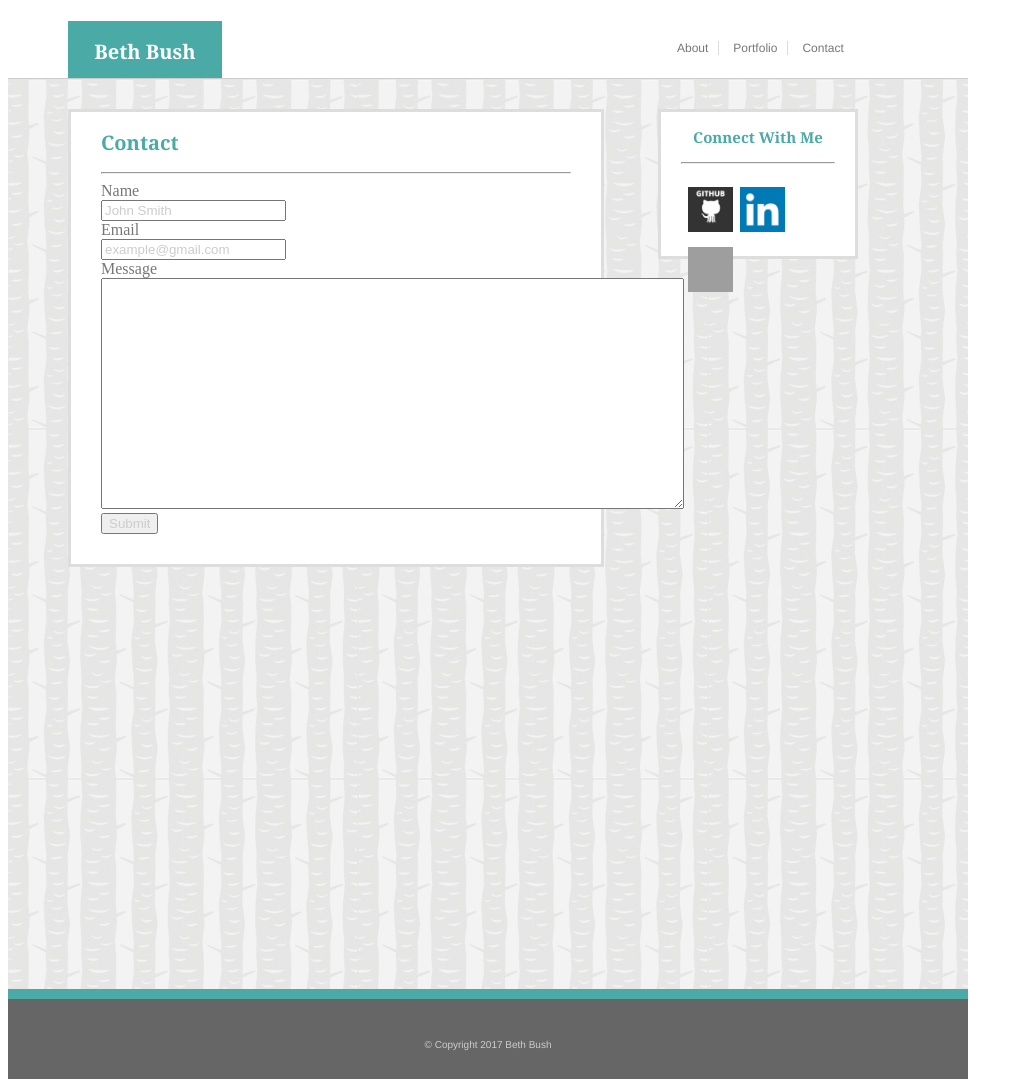
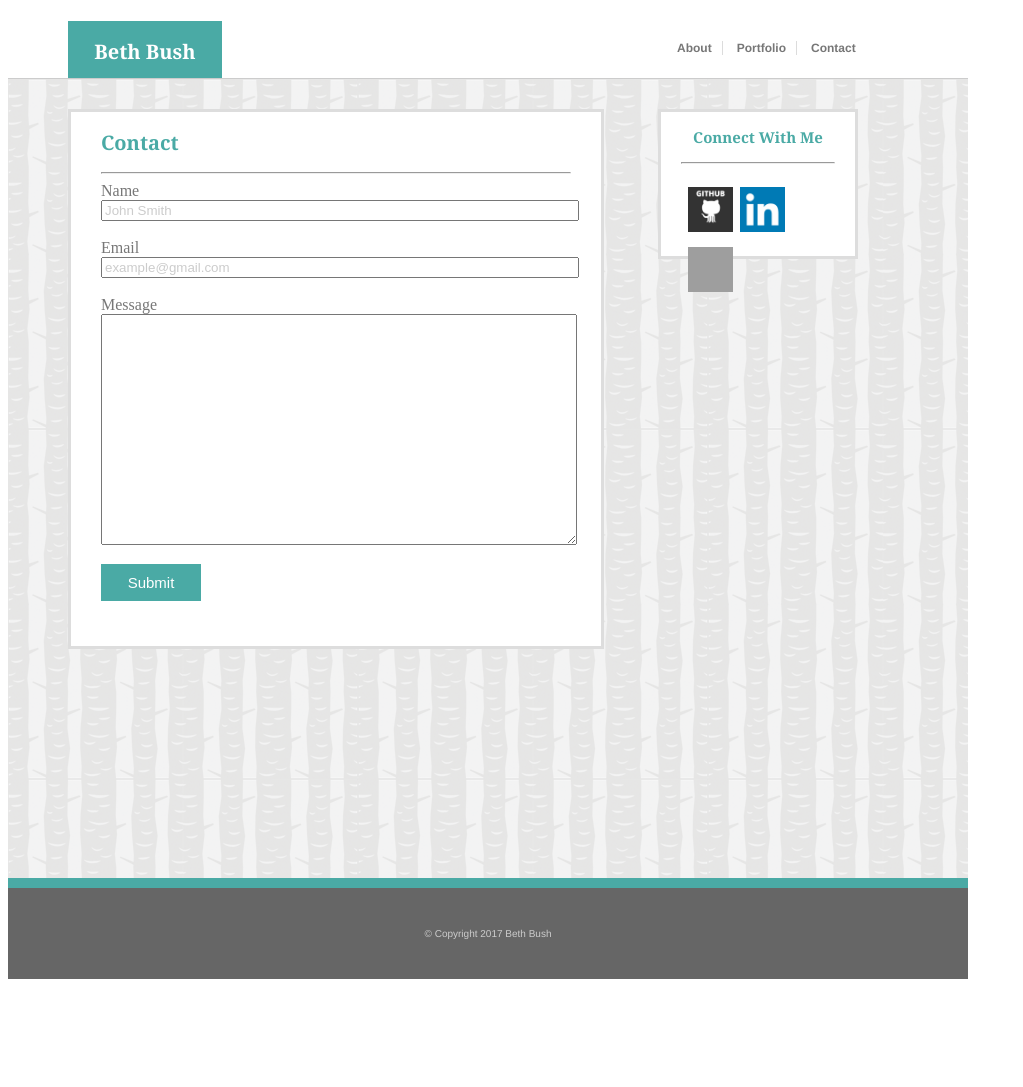
Before and after one commit to bethlbush/Basic-Portfolio, a PHP site: page /contact.html in a window 1280 px wide. Shown: the whole page, without its empty margins (0-1023 px from the left). After the commit the page ends 979 px from the top, so only its background shows below. Run offline with PHP 8.4, Linux system fonts and the light colour scheme; grey boxes are pictures that could not be loaded.

Commit message:
almost almost done

```diff
--- a/assets/css/style.css
+++ b/assets/css/style.css
@@ -83,7 +126,10 @@
 		padding-right: 10px;
 		padding-left: 10px;
 		border-right: 1px solid #dcdcdc;
-	}
+		color: #dcdcdc;
+		font-weight: bold;
+		}
+
 
 	li:last-child {
     	border-right: none;
@@ -111,14 +157,31 @@
 		color: #777777;
 		}
 
-	input{
+	input {
 		color: #cccccc;
+		width: 100%;
 	}
+	textarea {
+		width: 100%;
+	}
+
+	input[type=button], input[type=submit], input[type=reset] {
+    background-color: #4aaaa5;
+    border: none;
+    color: white;
+    text-decoration: none;
+    margin: 15px 0px 15px 0px;
+    padding: 10px 25px 10px 25px;
+    cursor: pointer;
+    width: 100px;
+    text-align: center;
+    font-size: 15px;
+	    }
 
 	#wrapper {
 		position: relative;
 		width:960px;
-		height: 1000px;
+		height: 900px;
 		background-image: url(../images/tree_bark.png);
 		border-top: 1.5px solid #cccccc
 	}
@@ -161,7 +224,6 @@
 		padding: 40px;
 		bottom: 0;
 		width: 960px;
-		height: 10px;
 		background: #666666;
 		color: #cccccc;
 		font-family: helvetica;
--- a/contact.html
+++ b/contact.html
@@ -37,10 +37,10 @@
 
             Name<br>
             <input type="text" name="name" value="John Smith"><br>
-
+            <br>
             Email<br>
             <input type="text" name="email" value="example@gmail.com"><br>
-
+            <br>
             Message<br>
             <textarea type="text" name="message" rows="15" cols="70"></textarea><br>
             <input type="submit">
--- a/index.html
+++ b/index.html
@@ -35,7 +35,8 @@
                 <img src="assets/images/Beth Bush.jpg" alt="Beth Bush photo"
                 style= "width: 100px; height: 145px">
 
-                <p>Hi, I'm Beth and I like to be silly and sarcastic, which sometimes gets me into trouble. But really, I just like to laugh even though people may not find what I say to be as hilarious as I think it is. Yeah. OK, that was daft but I am just trying to get this portfolio working right now!</p>
+                <p>Hi, I'm Beth and I like to be silly and sarcastic, which sometimes has me putting my foot in my mouth. But really, I just like to laugh, even though people may not find what I say to be as hilarious as I think it is. Yeah. OK, that was daft but I am just trying to get this portfolio working right now!</p>
+                <p>Lorem ipsum dolor sit amet, consectetur adipiscing elit, sed do eiusmod tempor incididunt ut labore et dolore magna aliqua. Ut enim ad minim veniam, quis nostrud exercitation ullamco laboris nisi ut aliquip ex ea commodo consequat. Duis aute irure dolor in reprehenderit in voluptate velit esse cillum dolore eu fugiat nulla pariatur. Excepteur sint occaecat cupidatat non proident, sunt in culpa qui officia deserunt mollit anim id est laborum.</p>
         </div>
 
     <div class="connectBox">
```
Also changed, not shown: other parts of assets/css/style.css (+43 -0 lines), portfolio.html (+5 -5 lines).
